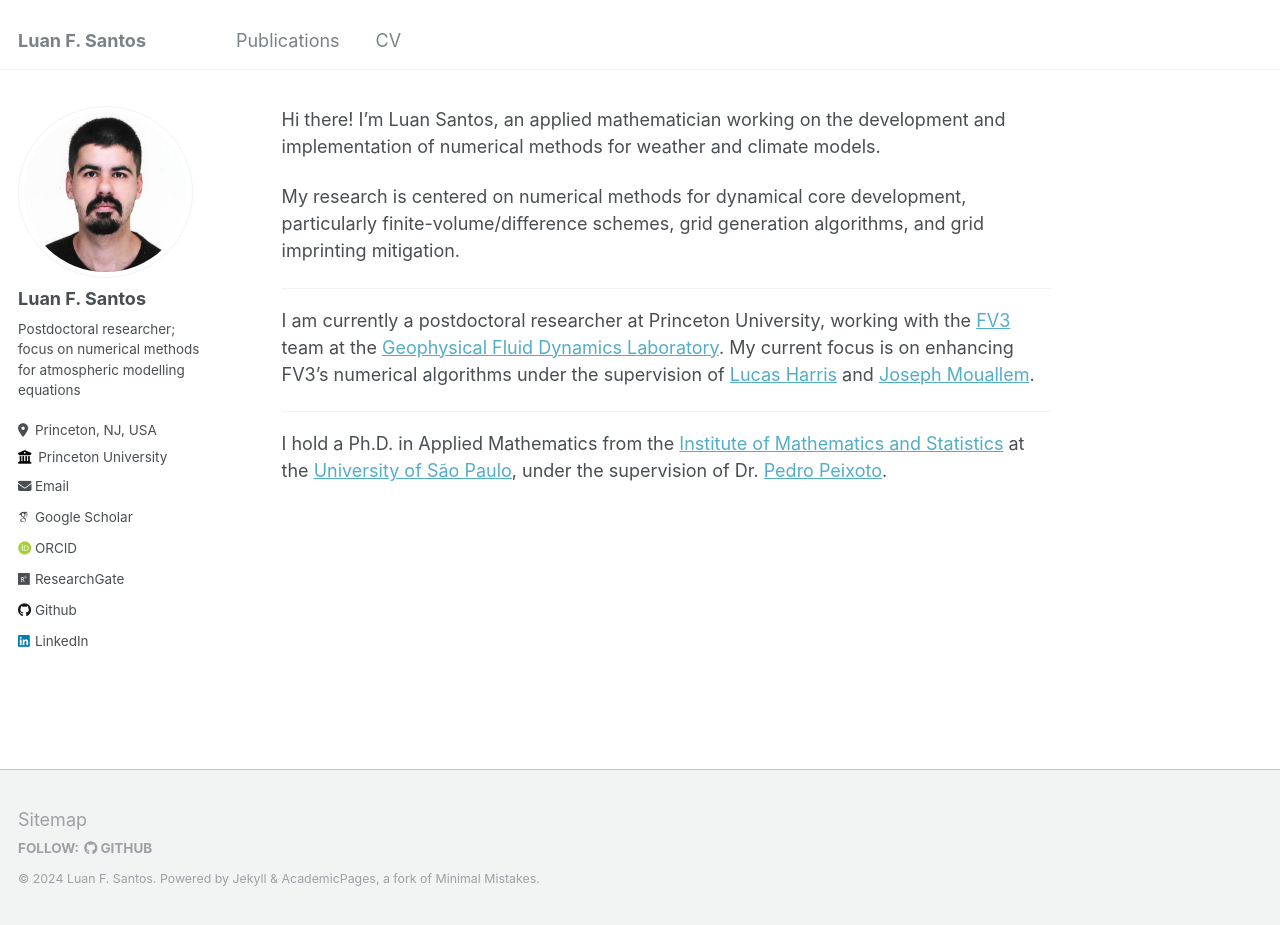
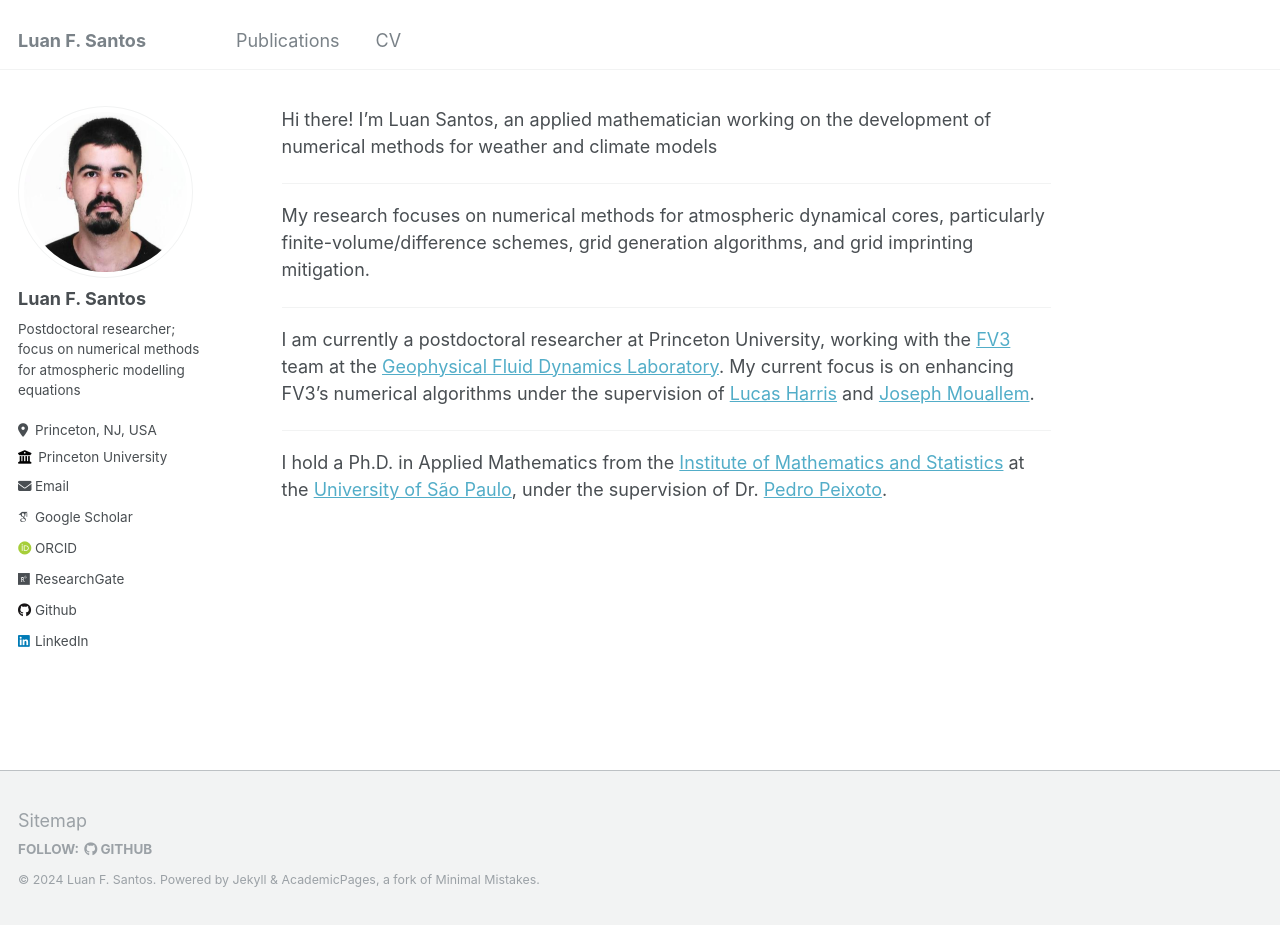
Before and after one commit to luanfs/luanfs.github.io, a Jekyll site: the page built from _pages/about.md, in a window 1280 px wide and 925 px high. Built offline with Jekyll 4.4.1, drawn with Linux system fonts in a browser that asks for light colours; some web fonts are replaced.

Commit message:
updated about.md

```diff
--- a/_pages/about.md
+++ b/_pages/about.md
@@ -7,9 +7,11 @@ redirect_from:
   - /about.html
 ---
 
-Hi there! I'm Luan Santos, an applied mathematician working on the development and implementation of numerical methods for weather and climate models.
+Hi there! I'm Luan Santos, an applied mathematician working on the development of numerical methods for weather and climate models
 
-My research is centered on numerical methods for dynamical core development, particularly finite-volume/difference schemes, grid generation algorithms, and grid imprinting mitigation.
+---
+
+My research focuses on numerical methods for atmospheric dynamical cores, particularly finite-volume/difference schemes, grid generation algorithms, and grid imprinting mitigation.
 
 ---
 
```
